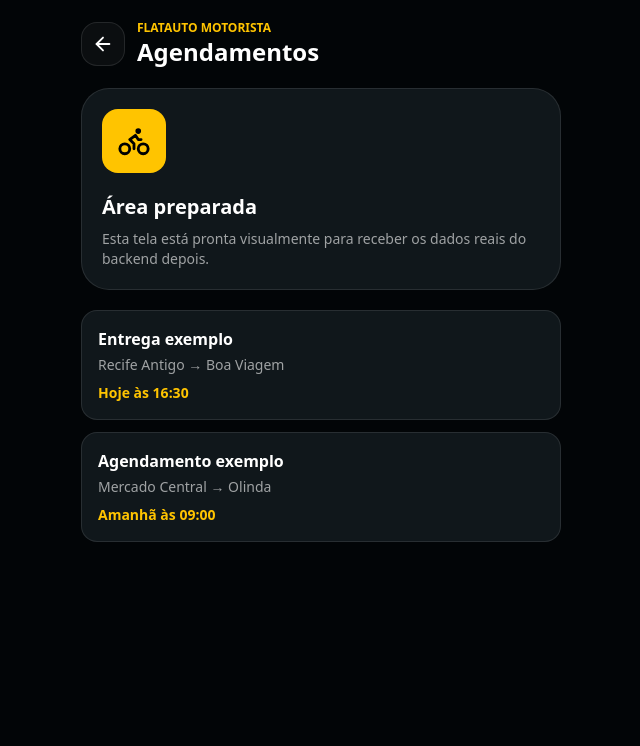
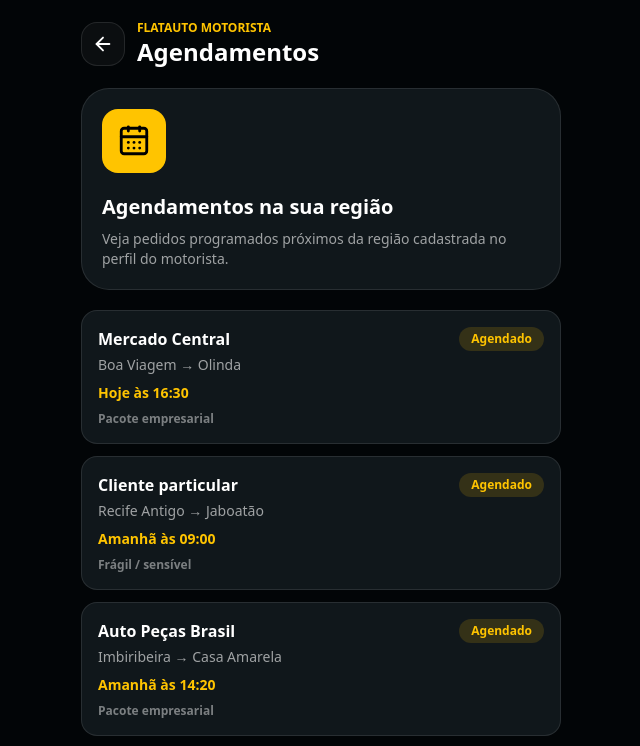
Before and after one commit to luannaaa/flatauto-cliente-painel, a Next.js app: page /motorista/agendamentos in a window 1280 px wide. Shown: the top 746 px of the page, without its empty margins (319-959 px from the left). Built offline with nearby package versions, Linux system fonts and the light colour scheme.

Commit message:
feat: adicionar agendamentos do motorista e detalhes dos pedidos

```diff
--- a/app/motorista/agendamentos/page.tsx
+++ b/app/motorista/agendamentos/page.tsx
@@ -1,15 +1,97 @@
 "use client"
 
-import { ArrowLeft, Bike, CalendarDays, CheckCircle2, Clock, DollarSign, Settings, UserRound, Navigation } from "lucide-react"
+import { ArrowLeft, Bike, CalendarDays, X } from "lucide-react"
+import { useState } from "react"
 
-export default function MotoristaSubPage() {
+type Agendamento = {
+  id: string
+  cliente: string
+  local: string
+  endereco: string
+  destino: string
+  tipoPacote: string
+  horario: string
+  observacaoCliente: string
+  origemTipo: "cliente" | "empresa"
+}
+
+const agendamentosRegiao: Agendamento[] = [
+  {
+    id: "agenda-001",
+    cliente: "Mercado Central",
+    local: "Boa Viagem",
+    endereco: "Av. Conselheiro Aguiar, Boa Viagem",
+    destino: "Olinda",
+    tipoPacote: "Pacote empresarial",
+    horario: "Hoje às 16:30",
+    observacaoCliente: "Retirar na recepção e entregar no setor de estoque.",
+    origemTipo: "empresa",
+  },
+  {
+    id: "agenda-002",
+    cliente: "Cliente particular",
+    local: "Recife Antigo",
+    endereco: "Rua do Bom Jesus, Recife Antigo",
+    destino: "Jaboatão",
+    tipoPacote: "Frágil / sensível",
+    horario: "Amanhã às 09:00",
+    observacaoCliente: "Produto sensível. Evitar impacto e manter em pé.",
+    origemTipo: "cliente",
+  },
+  {
+    id: "agenda-003",
+    cliente: "Auto Peças Brasil",
+    local: "Imbiribeira",
+    endereco: "Av. Marechal Mascarenhas de Morais, Imbiribeira",
+    destino: "Casa Amarela",
+    tipoPacote: "Pacote empresarial",
+    horario: "Amanhã às 14:20",
+    observacaoCliente: "Peças pequenas embaladas em caixa. Retirar no balcão.",
+    origemTipo: "empresa",
+  },
+  {
+    id: "agenda-004",
+    cliente: "Cliente particular",
+    local: "Pina",
+    endereco: "Rua Capitão Rebelinho, Pina",
+    destino: "Candeias",
+    tipoPacote: "Pacote pequeno",
+    horario: "Sexta às 10:00",
+    observacaoCliente: "Pode chamar no WhatsApp ao chegar.",
+    origemTipo: "cliente",
+  },
+  {
+    id: "agenda-005",
+    cliente: "Loja Recife",
+    local: "Centro",
+    endereco: "Rua da Imperatriz, Centro",
+    destino: "Boa Vista",
+    tipoPacote: "Pacote empresarial",
+    horario: "Sexta às 15:40",
+    observacaoCliente: "Retirada com nota fiscal no caixa da loja.",
+    origemTipo: "empresa",
+  },
+]
+
+export default function AgendamentosMotoristaPage() {
+  const [selecionado, setSelecionado] = useState<Agendamento | null>(null)
+
+  function aceitarAgendamento() {
+    alert("Agendamento aceito visualmente. Depois conectamos com o backend.")
+    setSelecionado(null)
+  }
+
   return (
     <main className="min-h-screen bg-[#020507] px-4 py-5 text-white">
       <div className="mx-auto max-w-[480px] space-y-5">
         <header className="flex items-center gap-3">
-          <a href="/motorista" className="flex h-11 w-11 items-center justify-center rounded-2xl border border-white/10 bg-white/[0.04]">
+          <a
+            href="/motorista"
+            className="flex h-11 w-11 items-center justify-center rounded-2xl border border-white/10 bg-white/[0.04]"
+          >
             <ArrowLeft size={22} />
           </a>
+
           <div>
             <p className="text-xs font-black text-[#ffc400]">FLATAUTO MOTORISTA</p>
             <h1 className="text-2xl font-black">Agendamentos</h1>
@@ -18,29 +100,100 @@ export default function MotoristaSubPage() {
 
         <section className="rounded-[28px] border border-white/10 bg-[#10171b] p-5">
           <div className="flex h-16 w-16 items-center justify-center rounded-2xl bg-[#ffc400] text-black">
-            <Bike size={34} />
+            <CalendarDays size={34} />
           </div>
-          <h2 className="mt-5 text-xl font-black">Área preparada</h2>
+
+          <h2 className="mt-5 text-xl font-black">Agendamentos na sua região</h2>
           <p className="mt-2 text-sm text-white/60">
-            Esta tela está pronta visualmente para receber os dados reais do backend depois.
+            Veja pedidos programados próximos da região cadastrada no perfil do motorista.
           </p>
         </section>
 
         <section className="space-y-3">
-          <Card titulo="Entrega exemplo" detalhe="Recife Antigo → Boa Viagem" extra="Hoje às 16:30" />
-          <Card titulo="Agendamento exemplo" detalhe="Mercado Central → Olinda" extra="Amanhã às 09:00" />
+          {agendamentosRegiao.map((agendamento) => (
+            <article
+              key={agendamento.id}
+              onClick={() => setSelecionado(agendamento)}
+              className="cursor-pointer rounded-2xl border border-white/10 bg-[#10171b] p-4 transition hover:border-[#ffc400]/40"
+            >
+              <div className="flex items-start justify-between gap-3">
+                <div>
+                  <h3 className="font-black">{agendamento.cliente}</h3>
+                  <p className="mt-1 text-sm text-white/60">
+                    {agendamento.local} → {agendamento.destino}
+                  </p>
+                  <p className="mt-2 text-sm font-bold text-[#ffc400]">{agendamento.horario}</p>
+                  <p className="mt-2 text-xs font-bold text-white/45">{agendamento.tipoPacote}</p>
+                </div>
+
+                <span className="rounded-full bg-[#ffc400]/15 px-3 py-1 text-xs font-black text-[#ffc400]">
+                  Agendado
+                </span>
+              </div>
+            </article>
+          ))}
         </section>
       </div>
+
+      {selecionado && (
+        <div className="fixed inset-0 z-[60] flex items-end justify-center bg-black/70 px-4 pb-5 sm:items-center sm:pb-0">
+          <div className="w-full max-w-[430px] rounded-[28px] border border-white/10 bg-[#10171b] p-5 shadow-[0_20px_60px_rgba(0,0,0,0.55)]">
+            <div className="mb-4 flex items-start justify-between gap-3">
+              <div>
+                <p className="text-xs font-black text-[#ffc400]">DETALHES DO AGENDAMENTO</p>
+                <h2 className="mt-1 text-xl font-black">Agendamento na região</h2>
+              </div>
+
+              <button
+                onClick={() => setSelecionado(null)}
+                className="flex h-10 w-10 items-center justify-center rounded-xl border border-white/10 bg-white/[0.04]"
+              >
+                <X size={20} />
+              </button>
+            </div>
+
+            <div className="space-y-3">
+              <DetalheLinha titulo="Local" valor={selecionado.local} icone="📍" />
+              <DetalheLinha titulo="Endereço" valor={selecionado.endereco} icone="🗺️" />
+              <DetalheLinha titulo="Destino" valor={selecionado.destino} icone="🏁" />
+              <DetalheLinha titulo="Tipo de pacote" valor={selecionado.tipoPacote} icone="📦" />
+              <DetalheLinha titulo="Horário" valor={selecionado.horario} icone="🗓️" />
+
+              <div className="rounded-2xl border border-white/10 bg-white/[0.04] p-4">
+                <p className="text-xs font-black uppercase text-white/45">📝 Observação do cliente</p>
+                <p className="mt-2 text-sm font-bold leading-relaxed text-white">
+                  {selecionado.observacaoCliente}
+                </p>
+              </div>
+            </div>
+
+            <button
+              onClick={aceitarAgendamento}
+              className="mt-5 h-12 w-full rounded-2xl bg-[#ffc400] font-black text-black"
+            >
+              Aceitar agendamento
+            </button>
+
+            <button
+              onClick={() => setSelecionado(null)}
+              className="mt-3 h-11 w-full rounded-2xl border border-white/10 bg-white/[0.04] font-black text-white"
+            >
+              Fechar
+            </button>
+          </div>
+        </div>
+      )}
     </main>
   )
 }
 
-function Card({ titulo, detalhe, extra }: any) {
+function DetalheLinha({ titulo, valor, icone }: any) {
   return (
-    <article className="rounded-2xl border border-white/10 bg-[#10171b] p-4">
-      <h3 className="font-black">{titulo}</h3>
-      <p className="mt-1 text-sm text-white/60">{detalhe}</p>
-      <p className="mt-2 text-sm font-bold text-[#ffc400]">{extra}</p>
-    </article>
+    <div className="rounded-2xl border border-white/10 bg-white/[0.04] p-4">
+      <p className="text-xs font-black uppercase text-white/45">
+        {icone} {titulo}
+      </p>
+      <p className="mt-1 text-sm font-black text-white">{valor}</p>
+    </div>
   )
 }
--- a/app/motorista/page.tsx
+++ b/app/motorista/page.tsx
@@ -31,6 +31,18 @@ type Corrida = {
   observacaoCliente: string
 }
 
+type Agendamento = {
+  id: string
+  cliente: string
+  local: string
+  endereco: string
+  destino: string
+  tipoPacote: string
+  horario: string
+  observacaoCliente: string
+  origemTipo: "cliente" | "empresa"
+}
+
 const corridasDisponiveis: Corrida[] = [
   {
     id: "corrida-001",
@@ -52,6 +64,31 @@ const corridasDisponiveis: Corrida[] = [
   },
 ]
 
+const agendamentosPrincipais: Agendamento[] = [
+  {
+    id: "agenda-001",
+    cliente: "Mercado Central",
+    local: "Boa Viagem",
+    endereco: "Av. Conselheiro Aguiar, Boa Viagem",
+    destino: "Olinda",
+    tipoPacote: "Pacote empresarial",
+    horario: "Hoje às 16:30",
+    observacaoCliente: "Retirar na recepção e entregar no setor de estoque.",
+    origemTipo: "empresa",
+  },
+  {
+    id: "agenda-002",
+    cliente: "Cliente particular",
+    local: "Recife Antigo",
+    endereco: "Rua do Bom Jesus, Recife Antigo",
+    destino: "Jaboatão",
+    tipoPacote: "Frágil / sensível",
+    horario: "Amanhã às 09:00",
+    observacaoCliente: "Produto sensível. Evitar impacto e manter em pé.",
+    origemTipo: "cliente",
+  },
+]
+
 function IconeVeiculo({ tipo, size = 28 }: { tipo: Veiculo; size?: number }) {
   if (tipo === "moto") return <Bike size={size} />
   if (tipo === "carro") return <Car size={size} />
@@ -65,6 +102,7 @@ export default function MotoristaPage() {
   const [menuAberto, setMenuAberto] = useState(false)
   const [tipoVeiculo, setTipoVeiculo] = useState<Veiculo>("caminhao")
   const [corridaSelecionada, setCorridaSelecionada] = useState<Corrida | null>(null)
+  const [agendamentoSelecionado, setAgendamentoSelecionado] = useState<Agendamento | null>(null)
 
   const corridasRef = useRef<HTMLDivElement | null>(null)
 
@@ -107,13 +145,19 @@ export default function MotoristaPage() {
     }, 150)
   }
 
-  function abrirDetalhes(corrida: Corrida) {
-    setCorridaSelecionada(corrida)
+  function irParaAgendamentos() {
+    setMenuAberto(false)
+    window.location.href = "/motorista/agendamentos"
   }
 
   function aceitarCorrida() {
     alert("Corrida aceita visualmente. Depois conectamos com o backend.")
     setCorridaSelecionada(null)
+  }
+
+  function aceitarAgendamento() {
+    alert("Agendamento aceito visualmente. Depois conectamos com o backend.")
+    setAgendamentoSelecionado(null)
   }
 
   if (carregando || !logado) {
@@ -164,12 +208,8 @@ export default function MotoristaPage() {
             </div>
 
             <nav className="space-y-2">
-              <MenuItem
-                icon={<Navigation size={18} />}
-                label="Corridas disponíveis"
-                onClick={irParaCorridasDisponiveis}
-              />
-              <MenuItem icon={<CalendarDays size={18} />} label="Agendamentos" />
+              <MenuItem icon={<Navigation size={18} />} label="Corridas disponíveis" onClick={irParaCorridasDisponiveis} />
+              <MenuItem icon={<CalendarDays size={18} />} label="Agendamentos" onClick={irParaAgendamentos} />
               <MenuItem icon={<Clock size={18} />} label="Em andamento" />
               <MenuItem icon={<CheckCircle2 size={18} />} label="Concluídas" />
               <MenuItem icon={<DollarSign size={18} />} label="Ganhos" />
@@ -189,52 +229,37 @@ export default function MotoristaPage() {
       )}
 
       {corridaSelecionada && (
-        <div className="fixed inset-0 z-[60] flex items-end justify-center bg-black/70 px-4 pb-5 sm:items-center sm:pb-0">
-          <div className="w-full max-w-[430px] rounded-[28px] border border-white/10 bg-[#10171b] p-5 shadow-[0_20px_60px_rgba(0,0,0,0.55)]">
-            <div className="mb-4 flex items-start justify-between gap-3">
-              <div>
-                <p className="text-xs font-black text-[#ffc400]">DETALHES DA CORRIDA</p>
-                <h2 className="mt-1 text-xl font-black">Corrida disponível</h2>
-              </div>
-
-              <button
-                onClick={() => setCorridaSelecionada(null)}
-                className="flex h-10 w-10 items-center justify-center rounded-xl border border-white/10 bg-white/[0.04]"
-              >
-                <X size={20} />
-              </button>
-            </div>
-
+        <ModalBase titulo="DETALHES DA CORRIDA" subtitulo="Corrida disponível" onFechar={() => setCorridaSelecionada(null)}>
           <div className="space-y-3">
             <DetalheLinha titulo="Origem" valor={corridaSelecionada.origem} icone="📍" />
             <DetalheLinha titulo="Destino" valor={corridaSelecionada.destino} icone="🏁" />
             <DetalheLinha titulo="Tipo de carga" valor={corridaSelecionada.tipoCarga} icone="📦" />
             <DetalheLinha titulo="Tempo estimado" valor={corridaSelecionada.tempoEstimado} icone="⏱" />
             <DetalheLinha titulo="Valor estimado" valor={corridaSelecionada.valorEstimado} icone="💰" />
-
-              <div className="rounded-2xl border border-white/10 bg-white/[0.04] p-4">
-                <p className="text-xs font-black uppercase text-white/45">📝 Observação do cliente</p>
-                <p className="mt-2 text-sm font-bold leading-relaxed text-white">
-                  {corridaSelecionada.observacaoCliente}
-                </p>
-              </div>
+            <Observacao texto={corridaSelecionada.observacaoCliente} />
           </div>
 
-            <button
-              onClick={aceitarCorrida}
-              className="mt-5 h-12 w-full rounded-2xl bg-[#ffc400] font-black text-black"
-            >
+          <button onClick={aceitarCorrida} className="mt-5 h-12 w-full rounded-2xl bg-[#ffc400] font-black text-black">
             Aceitar corrida
           </button>
+        </ModalBase>
+      )}
 
-            <button
-              onClick={() => setCorridaSelecionada(null)}
-              className="mt-3 h-11 w-full rounded-2xl border border-white/10 bg-white/[0.04] font-black text-white"
-            >
-              Fechar
+      {agendamentoSelecionado && (
+        <ModalBase titulo="DETALHES DO AGENDAMENTO" subtitulo="Agendamento na região" onFechar={() => setAgendamentoSelecionado(null)}>
+          <div className="space-y-3">
+            <DetalheLinha titulo="Local" valor={agendamentoSelecionado.local} icone="📍" />
+            <DetalheLinha titulo="Endereço" valor={agendamentoSelecionado.endereco} icone="🗺️" />
+            <DetalheLinha titulo="Destino" valor={agendamentoSelecionado.destino} icone="🏁" />
+            <DetalheLinha titulo="Tipo de pacote" valor={agendamentoSelecionado.tipoPacote} icone="📦" />
+            <DetalheLinha titulo="Horário" valor={agendamentoSelecionado.horario} icone="🗓️" />
+            <Observacao texto={agendamentoSelecionado.observacaoCliente} />
+          </div>
+
+          <button onClick={aceitarAgendamento} className="mt-5 h-12 w-full rounded-2xl bg-[#ffc400] font-black text-black">
+            Aceitar agendamento
           </button>
-          </div>
-        </div>
+        </ModalBase>
       )}
 
       <section className="relative h-[50vh] overflow-hidden bg-[#d9e4d2] pt-16">
@@ -272,7 +297,7 @@ export default function MotoristaPage() {
         <div className="mx-auto max-w-[480px] space-y-4">
           <div className="grid grid-cols-3 gap-3">
             <Resumo titulo="Corridas" valor={String(corridasDisponiveis.length)} />
-            <Resumo titulo="Agenda" valor="3" />
+            <Resumo titulo="Agenda" valor={String(agendamentosPrincipais.length)} />
             <Resumo titulo="Hoje" valor="R$ 120" />
           </div>
 
@@ -283,7 +308,7 @@ export default function MotoristaPage() {
               {corridasDisponiveis.map((corrida) => (
                 <article
                   key={corrida.id}
-                  onClick={() => abrirDetalhes(corrida)}
+                  onClick={() => setCorridaSelecionada(corrida)}
                   className="cursor-pointer rounded-[28px] border border-white/10 bg-[#10171b] p-4 transition hover:border-[#ffc400]/40"
                 >
                   <div className="flex items-start gap-3">
@@ -293,9 +318,7 @@ export default function MotoristaPage() {
 
                     <div className="flex-1">
                       <h3 className="text-lg font-black">Corrida disponível</h3>
-                      <p className="mt-1 text-sm text-white/60">
-                        Cliente quer agendar uma entrega próxima da sua região.
-                      </p>
+                      <p className="mt-1 text-sm text-white/60">Cliente quer uma entrega próxima da sua região.</p>
 
                       <div className="mt-4 grid gap-2 text-sm font-bold">
                         <span>📍 Origem: {corrida.origem}</span>
@@ -308,7 +331,7 @@ export default function MotoristaPage() {
                   <button
                     onClick={(event) => {
                       event.stopPropagation()
-                      abrirDetalhes(corrida)
+                      setCorridaSelecionada(corrida)
                     }}
                     className="mt-4 h-12 w-full rounded-2xl bg-[#ffc400] font-black text-black"
                   >
@@ -320,16 +343,55 @@ export default function MotoristaPage() {
           </section>
 
           <section>
-            <h2 className="mb-3 text-lg font-black">Agendamentos na região</h2>
+            <div className="mb-3 flex items-center justify-between gap-3">
+              <h2 className="text-lg font-black">Agendamentos na região</h2>
+
+              <button
+                onClick={() => (window.location.href = "/motorista/agendamentos")}
+                className="text-xs font-black text-[#ffc400]"
+              >
+                Ver todos
+              </button>
+            </div>
 
             <div className="space-y-3">
-              <AgendaCard cliente="Mercado Central" rota="Boa Viagem → Olinda" horario="Hoje às 16:30" tipo="Moto" />
-              <AgendaCard cliente="Auto Peças Brasil" rota="Recife → Jaboatão" horario="Amanhã às 09:00" tipo="Carro" />
+              {agendamentosPrincipais.map((agendamento) => (
+                <AgendaCard
+                  key={agendamento.id}
+                  agendamento={agendamento}
+                  onClick={() => setAgendamentoSelecionado(agendamento)}
+                />
+              ))}
             </div>
           </section>
         </div>
       </section>
     </main>
+  )
+}
+
+function ModalBase({ titulo, subtitulo, onFechar, children }: any) {
+  return (
+    <div className="fixed inset-0 z-[60] flex items-end justify-center bg-black/70 px-4 pb-5 sm:items-center sm:pb-0">
+      <div className="w-full max-w-[430px] rounded-[28px] border border-white/10 bg-[#10171b] p-5 shadow-[0_20px_60px_rgba(0,0,0,0.55)]">
+        <div className="mb-4 flex items-start justify-between gap-3">
+          <div>
+            <p className="text-xs font-black text-[#ffc400]">{titulo}</p>
+            <h2 className="mt-1 text-xl font-black">{subtitulo}</h2>
+          </div>
+
+          <button onClick={onFechar} className="flex h-10 w-10 items-center justify-center rounded-xl border border-white/10 bg-white/[0.04]">
+            <X size={20} />
+          </button>
+        </div>
+
+        {children}
+
+        <button onClick={onFechar} className="mt-3 h-11 w-full rounded-2xl border border-white/10 bg-white/[0.04] font-black text-white">
+          Fechar
+        </button>
+      </div>
+    </div>
   )
 }
 
@@ -365,18 +427,33 @@ function DetalheLinha({ titulo, valor, icone }: any) {
   )
 }
 
-function AgendaCard({ cliente, rota, horario, tipo }: any) {
+function Observacao({ texto }: { texto: string }) {
   return (
-    <article className="rounded-2xl border border-white/10 bg-[#10171b] p-4">
+    <div className="rounded-2xl border border-white/10 bg-white/[0.04] p-4">
+      <p className="text-xs font-black uppercase text-white/45">📝 Observação do cliente</p>
+      <p className="mt-2 text-sm font-bold leading-relaxed text-white">{texto}</p>
+    </div>
+  )
+}
+
+function AgendaCard({ agendamento, onClick }: { agendamento: Agendamento; onClick: () => void }) {
+  return (
+    <article
+      onClick={onClick}
+      className="cursor-pointer rounded-2xl border border-white/10 bg-[#10171b] p-4 transition hover:border-[#ffc400]/40"
+    >
       <div className="flex items-start justify-between gap-3">
         <div>
-          <h3 className="font-black">{cliente}</h3>
-          <p className="mt-1 text-sm text-white/60">{rota}</p>
-          <p className="mt-2 text-sm font-bold text-[#ffc400]">{horario}</p>
+          <h3 className="font-black">{agendamento.cliente}</h3>
+          <p className="mt-1 text-sm text-white/60">
+            {agendamento.local} → {agendamento.destino}
+          </p>
+          <p className="mt-2 text-sm font-bold text-[#ffc400]">{agendamento.horario}</p>
+          <p className="mt-2 text-xs font-bold text-white/45">{agendamento.tipoPacote}</p>
         </div>
 
         <span className="rounded-full bg-[#ffc400]/15 px-3 py-1 text-xs font-black text-[#ffc400]">
-          {tipo}
+          Agendado
         </span>
       </div>
     </article>
```
Lines whose indentation alone changed are shown as unchanged.
